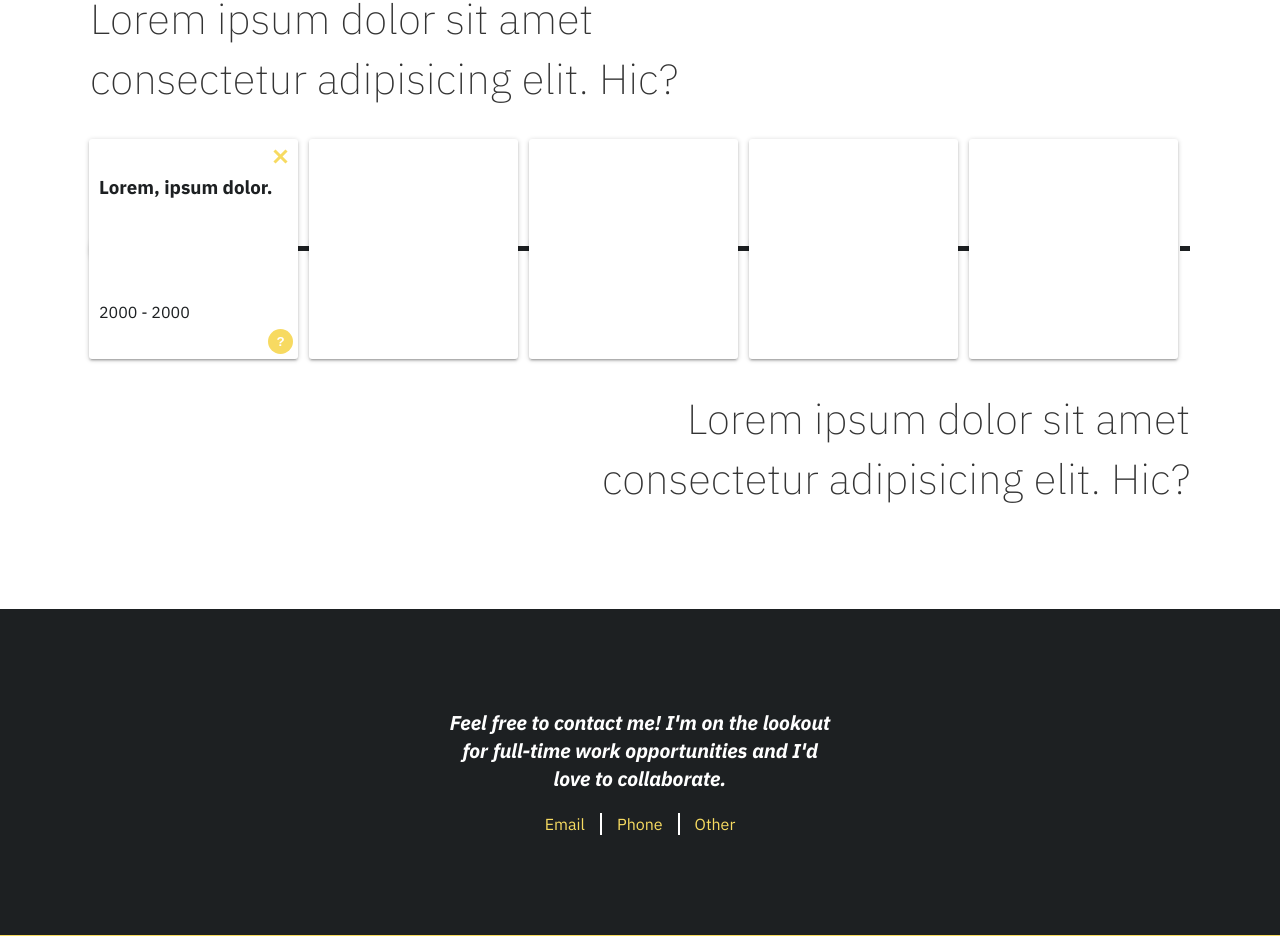
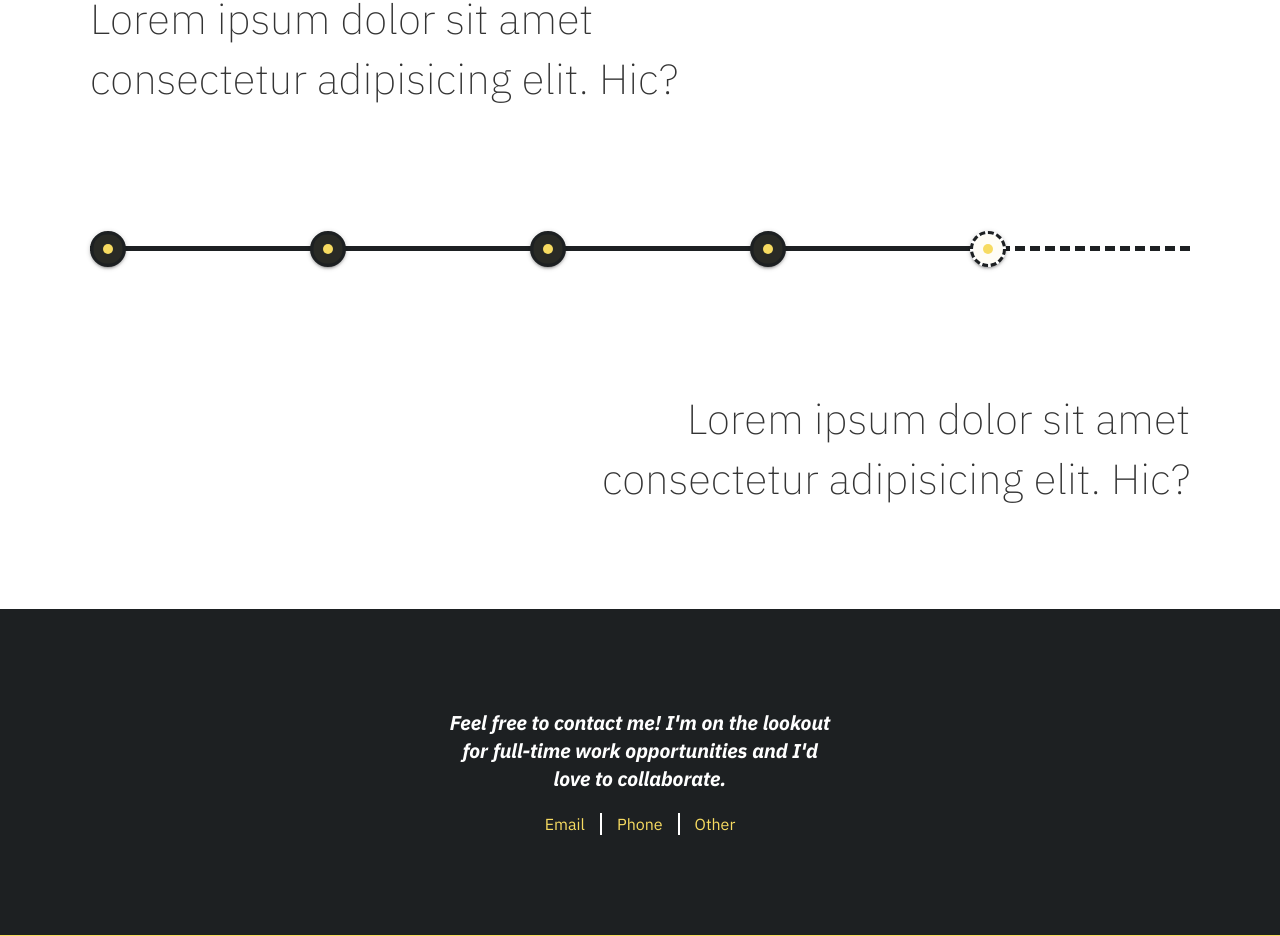
Before and after one commit to Dangyras/portfolio, a React (Create React App) app: page / in a window 1280 px wide. Shown: the part 1886-2822 px from the top of the page. Built offline with nearby package versions, Linux system fonts and the light colour scheme.

Commit message:
Changed Experience section structure and added some new styling.

```diff
--- a/src/Section.css
+++ b/src/Section.css
@@ -61,7 +61,7 @@
 .history-list {
     display: grid;
     grid-template-columns: 1fr 1fr;
-    max-width: 600px;
+    max-width: 450px;
     margin: auto;
 }
 
@@ -168,12 +168,17 @@
     width: 95%;
     z-index: 9999;
     transform: scale(0);
-    transform: scale(1);
+    opacity: 0;
     transform-origin: center;
     padding: 35px 10px 35px 10px;
     display: flex;
     flex-direction: column;
     justify-content: space-between;
+}
+
+.card-visible .experience-content {
+    transform: scale(1);
+    opacity: 1;
 }
 
 .experience-content .info {
@@ -213,6 +218,35 @@
     height: 100%;
     width: 80%;
     background: #f7da61;
+}
+
+.time {
+    position: relative;
+    display: flex;
+    justify-content: space-between;
+    font-weight: bold;
+    color: #cecece;
+}
+
+.time span {
+    display: block;
+    background: #fff;
+    padding: 0 5px;
+    z-index: 9;
+}
+
+.time:before {
+    content: "";
+    position: absolute;
+    width: 100%;
+    top: 0;
+    bottom: 0;
+    left: 0;
+    right: 0;
+    margin: auto;
+    background: none;
+    height: 0;
+    border-top: 2px dashed #f7da61;
 }
 
 @media (min-width: 576px) {
--- a/src/components/HistoryList.js
+++ b/src/components/HistoryList.js
@@ -1,36 +1,15 @@
 import React, { Component } from "react";
+import ExperienceItem from "./ExperienceItem";
 
 class HistoryList extends Component {
     render() {
         return (
             <div className="history-list">
-                <div className="point-wrapper">
-                    <span className="point shadow" />
-                    <div className="experience-content shadow">
-                        <button className="close" title="Uzdaryti" />
-                        <h3>Lorem, ipsum dolor.</h3>
-                        <span>2000 - 2000</span>
-                        <button className="info" title="Daugiau">
-                            ?
-                        </button>
-                    </div>
-                </div>
-                <div className="point-wrapper">
-                    <span className="point shadow" />
-                    <div className="experience-content shadow" />
-                </div>
-                <div className="point-wrapper">
-                    <span className="point shadow" />
-                    <div className="experience-content shadow" />
-                </div>
-                <div className="point-wrapper">
-                    <span className="point shadow" />
-                    <div className="experience-content shadow" />
-                </div>
-                <div className="point-wrapper">
-                    <span className="point shadow" />
-                    <div className="experience-content shadow" />
-                </div>
+                <ExperienceItem />
+                <ExperienceItem />
+                <ExperienceItem />
+                <ExperienceItem />
+                <ExperienceItem />
             </div>
         );
     }
```
